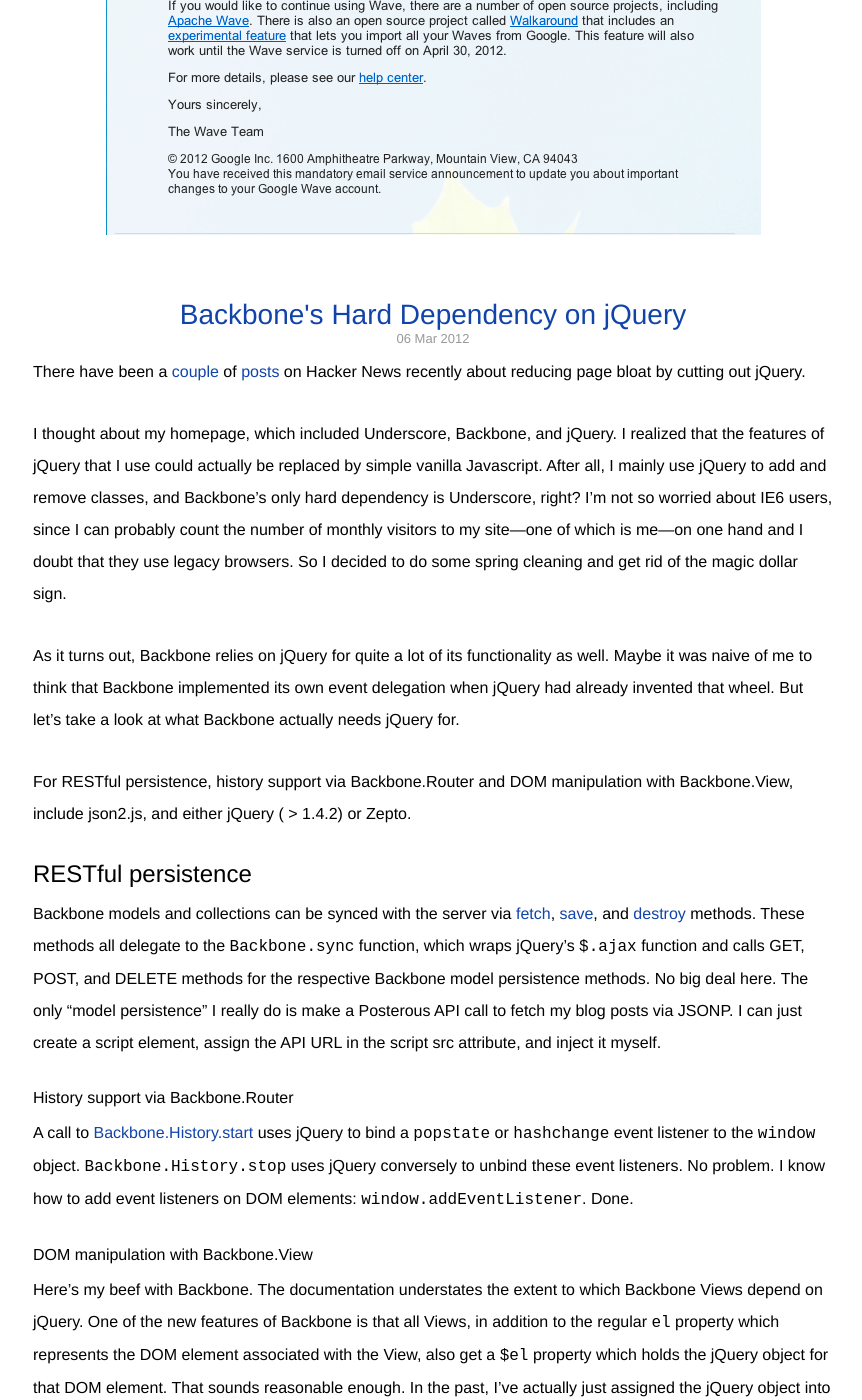
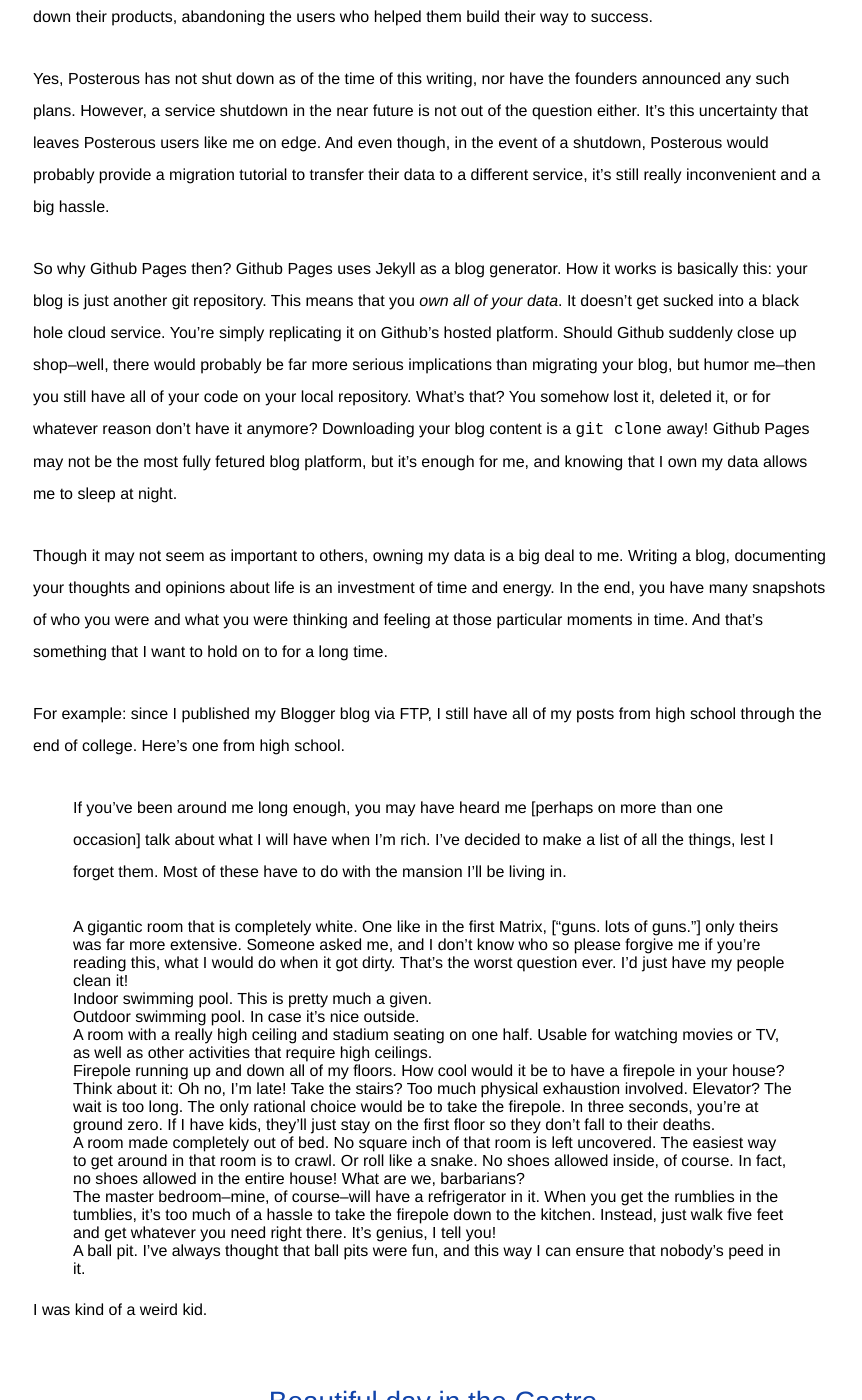
Before and after one commit to gkoo/gkoo.github.com, a Jekyll site: the page built from blog.html, in a window 1280 px wide and 1400 px high, scrolled down 1008 px. Shown: the whole window, without its empty margins (207-1069 px from the left). Built offline with Jekyll 4.4.1, drawn with Linux system fonts in a browser that asks for light colours; some of the changed text lies outside the part shown.

Commit message:
Posts about beautiful Castro and Jekyll benefits

```diff
--- a/_includes/header.html
+++ b/_includes/header.html
@@ -7,5 +7,5 @@
     <link rel="stylesheet" type="text/css" href="/css/homepage.css">
   {% endif %}
   <meta name="viewport" content="width=device-width initial-scale=1">
-  <meta name="description" content="A blog by Gordon Koo about random things.">
+  <meta name="description" content="My name is Gordon Koo and this is my site. I hope you like it.">
 </head>
--- /dev/null
+++ b/_posts/blog/2012/04/2012-04-11-beautiful-day-in-the-castro.md
@@ -0,0 +1,10 @@
+---
+layout: post
+title: Beautiful day in the Castro
+category: blog
+---
+As I stepped off the bus, I noticed it was a particularly beautiful day in the Castro.
+
+<div class="image">
+  <a href="/img/blog/castro.jpg"><img class="round" src="/img/blog/castro.jpg"></a>
+</div>
--- /dev/null
+++ b/_posts/blog/2012/04/2012-04-11-why-i-moved-my-blog-to-jekyll.md
@@ -0,0 +1,34 @@
+---
+layout: post
+title: Why I migrated my blog to Jekyll
+category: blog
+---
+
+About a month ago, I moved my blog from [Posterous](http://posterous.com) to [Github Pages](http://pages.github.com/), which runs on [Jekyll](https://github.com/mojombo/jekyll). A while before that, I had moved it from a rudimentary, custom built blogging platform which used [IrisCouch](http://iriscouch.com) to Posterous. (In retrospect, I realize that trying to build my own blogging platform, while educational, was a case of engineer-trying-to-build-everything-himself-when-it-is-much-more-practical-to-use-an-existing-solution.) Well before that, I made [a Wordpress blog](http://gordonkoo.wordpress.com) with exactly three posts. And many, many years ago when I was a young boy, I started my first blog on Blogger. I used the FTP syncing functionality to actually publish HTML files on my webspace. At a lifetime of a little over seven years, my Blogger blog was the longest-lived of all the platforms I've tried. I ultimately stopped using Blogger after they [discontinued FTP support](http://buzz.blogger.com/2010/01/important-note-to-ftp-users.html).
+
+Why have the blogging platforms that I've tried after Blogger failed to retain me as a user? Shouldn't technology improve over time, giving us better tools with which to do the things we love to do? Yes, it should, and I think that, in large part, it has. And I'm sure a large part of it was also the fact that as I grew older, I had less time (and perhaps interest) to blog. But as technology behind various Internet services evolved, a trend began to emerge.
+
+On March 12, 2012, Posterous announced that it was being acquired by Twitter. This caused a lot of head-scratching on The Internet. What did Posterous, a blogging service, have to do with 140-character messages? Many people began to fear that the Posterous product would be shut down, despite the message from the founders reassuring them that there were no plans to do so ... _yet_. I was one such person. And you know what? I was tired of jumping around from service to service. I wanted the next one I chose to last me for a long, long time.
+
+The problem with using a service like Posterous is part of a somewhat controversial trend in Silicon Valley right now. So many other blogs have discussed this topic, so I'll keep it short. When startups are just getting up off the ground, they need users to thrive. After they become successes, they're acquired by bigger companies and shut down their products, abandoning the users who helped them build their way to success.
+
+Yes, Posterous has not shut down as of the time of this writing, nor have the founders announced any such plans. However, a service shutdown in the near future is not out of the question either. It's this uncertainty that leaves Posterous users like me on edge. And even though, in the event of a shutdown, Posterous would probably provide a migration tutorial to transfer their data to a different service, it's still really inconvenient and a big hassle.
+
+So why Github Pages then? Github Pages uses Jekyll as a blog generator. How it works is basically this: your blog is just another git repository. This means that you _own all of your data_. It doesn't get sucked into a black hole cloud service. You're simply replicating it on Github's hosted platform. Should Github suddenly close up shop--well, there would probably be far more serious implications than migrating your blog, but humor me--then you still have all of your code on your local repository. What's that? You somehow lost it, deleted it, or for whatever reason don't have it anymore? Downloading your blog content is a `git clone` away! Github Pages may not be the most fully fetured blog platform, but it's enough for me, and knowing that I own my data allows me to sleep at night.
+
+Though it may not seem as important to others, owning my data is a big deal to me. Writing a blog, documenting your thoughts and opinions about life is an investment of time and energy. In the end, you have many snapshots of who you were and what you were thinking and feeling at those particular moments in time. And that's something that I want to hold on to for a long time.
+
+For example: since I published my Blogger blog via FTP, I still have all of my posts from high school through the end of college. Here's one from high school.
+
+> If you've been around me long enough, you may have heard me \[perhaps on more than one occasion\] talk about what I will have when I'm rich. I've decided to make a list of all the things, lest I forget them. Most of these have to do with the mansion I'll be living in.
+>
+> 1. A gigantic room that is completely white. One like in the first Matrix, \["guns. lots of guns."\] only theirs was far more extensive. Someone asked me, and I don't know who so please forgive me if you're reading this, what I would do when it got dirty. That's the worst question ever. I'd just have my people clean it!
+> 2. Indoor swimming pool. This is pretty much a given.
+> 3. Outdoor swimming pool. In case it's nice outside.
+> 4. A room with a really high ceiling and stadium seating on one half. Usable for watching movies or TV, as well as other activities that require high ceilings.
+> 5. Firepole running up and down all of my floors. How cool would it be to have a firepole in your house? Think about it: Oh no, I'm late! Take the stairs? Too much physical exhaustion involved. Elevator? The wait is too long. The only rational choice would be to take the firepole. In three seconds, you're at ground zero. If I have kids, they'll just stay on the first floor so they don't fall to their deaths.
+> 6. A room made completely out of bed. No square inch of that room is left uncovered. The easiest way to get around in that room is to crawl. Or roll like a snake. No shoes allowed inside, of course. In fact, no shoes allowed in the entire house! What are we, barbarians?
+> 7. The master bedroom--mine, of course--will have a refrigerator in it. When you get the rumblies in the tumblies, it's too much of a hassle to take the firepole down to the kitchen. Instead, just walk five feet and get whatever you need right there. It's genius, I tell you!
+> 8. A ball pit. I've always thought that ball pits were fun, and this way I can ensure that nobody's peed in it.
+
+I was kind of a weird kid.
--- a/css/hp_section.less
+++ b/css/hp_section.less
@@ -20,6 +20,7 @@
 .sectionContent {
   clear: left;
   margin-top: 1px;
+  line-height: 24px;
   text-align: left;
 
   .title {
@@ -35,8 +36,8 @@
     }
   }
 
-  p {
-    line-height: 24px;
+  a {
+    text-decoration: underline;
   }
 }
 
```
Also changed, not shown: css/blog.less (+18 -3 lines), css/homepage.less (+5 -32 lines), css/mixins.less (+22 -0 lines), img/blog/castro.jpg (added).
